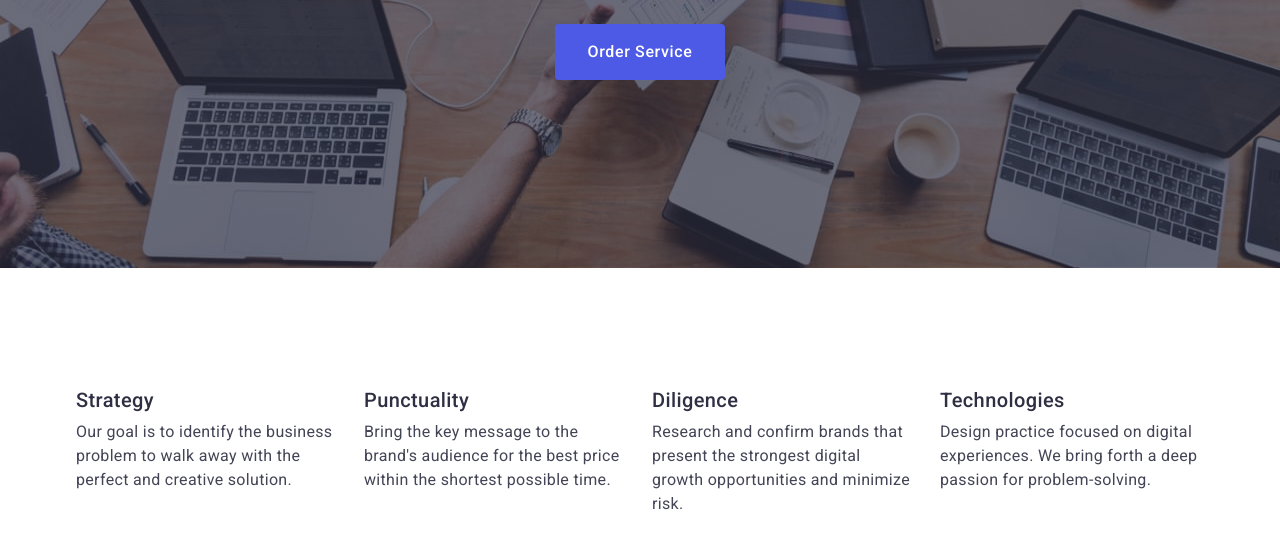
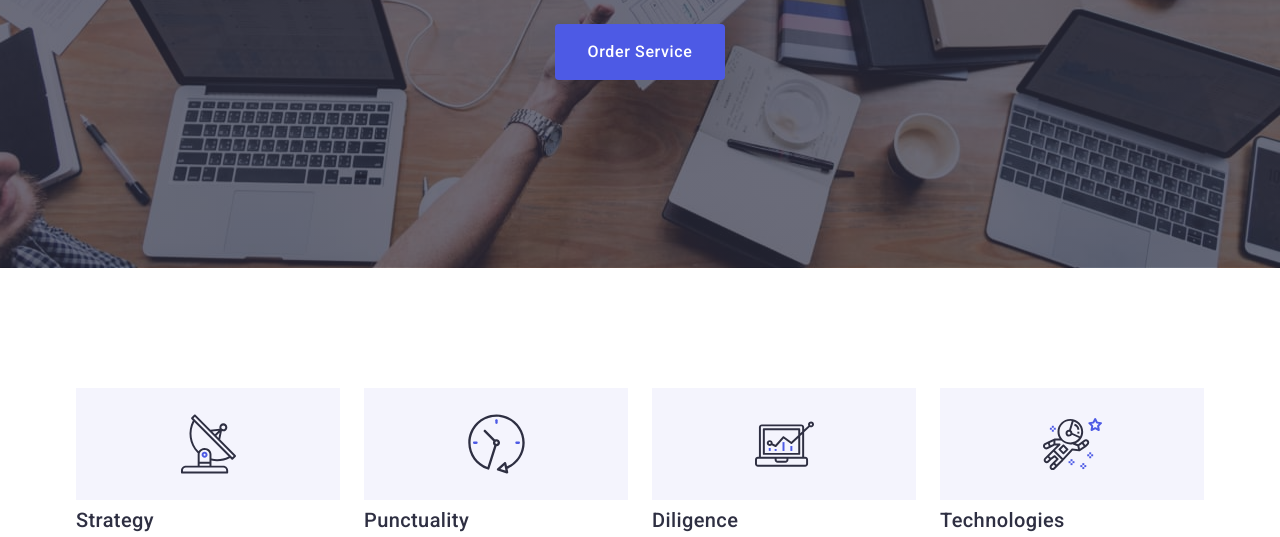
Before and after one commit to MaksymBora/goit-markup-hw-04, a plain HTML site: page index.html in a window 1280 px wide. Shown: the part 405-942 px from the top of the page. Drawn offline with nearby package versions, Linux system fonts and the light colour scheme.

Commit message:
added svg index.html
added svg in section advantages

```diff
--- a/css/style.css
+++ b/css/style.css
@@ -242,6 +242,18 @@ img {
   flex-basis: calc((100% - 72px) / 4);
 }
 
+.section-item-icons {
+  display: flex;
+  justify-content: center;
+  align-items: center;
+  padding: 24px 100px;
+  margin-bottom: 8px;
+  background-color: var(--team-section-color);
+}
+
+.ad-icon {
+}
+
 .ad-list p {
   margin-top: 0;
   margin-bottom: 0;
--- a/index.html
+++ b/index.html
@@ -53,21 +53,41 @@
           <h2 class="visually-hidden">Advantages</h2>
           <ul class="ad-list">
             <li class="section-item">
+              <div class="section-item-icons">
+                <svg class="ad-icon" width="59" height="64">
+                  <use href="./images/icons.svg#icon-antenna"></use>
+                </svg>
+              </div>
               <h3 class="item-title">Strategy</h3>
               <p>Our goal is to identify the business problem to walk away with the perfect and creative solution.</p>
             </li>
 
             <li class="section-item">
+              <div class="section-item-icons">
+                <svg class="ad-icon" width="59" height="64">
+                  <use href="./images/icons.svg#icon-clock"></use>
+                </svg>
+              </div>
               <h3 class="item-title">Punctuality</h3>
               <p>Bring the key message to the brand's audience for the best price within the shortest possible time.</p>
             </li>
 
             <li class="section-item">
+              <div class="section-item-icons">
+                <svg class="ad-icon" width="59" height="64">
+                  <use href="./images/icons.svg#icon-diagram"></use>
+                </svg>
+              </div>
               <h3 class="item-title">Diligence</h3>
               <p>Research and confirm brands that present the strongest digital growth opportunities and minimize risk.</p>
             </li>
 
             <li class="section-item">
+              <div class="section-item-icons">
+                <svg class="ad-icon" width="59" height="64">
+                  <use href="./images/icons.svg#icon-astronaut"></use>
+                </svg>
+              </div>
               <h3 class="item-title">Technologies</h3>
               <p>Design practice focused on digital experiences. We bring forth a deep passion for problem-solving.</p>
             </li>
```
Also changed, not shown: images/icons.svg (added), 2 other files.
